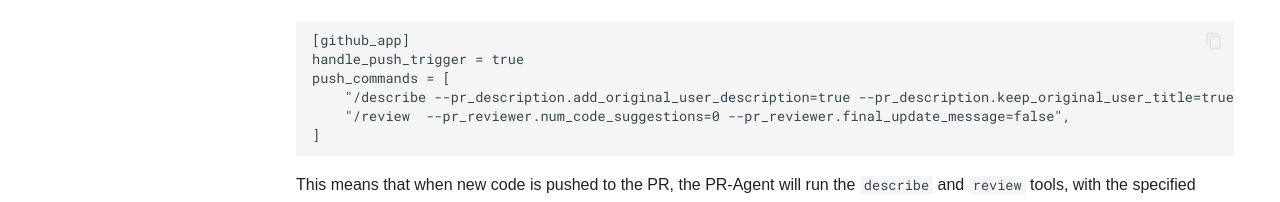
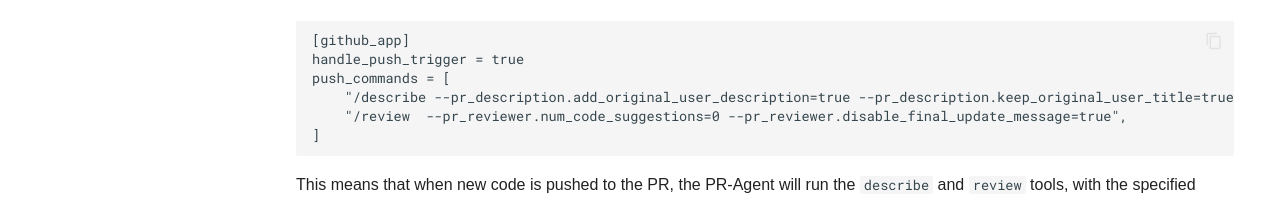
Before and after one commit to Codium-ai/pr-agent, an MkDocs documentation site: the page built from docs/docs/usage-guide/automations_and_usage.md, in a window 1280 px wide and 1400 px high, scrolled down 1564 px. Shown: the part 1186-1388 px from the top of the window. Built offline with MkDocs 1.6.1 and Material for MkDocs 9.7.7, drawn with Linux system fonts in a browser that asks for light colours; comment, search, counter and statistics services are not loaded; some of the changed text lies outside the part shown.

Commit message:
review final message

````diff
--- a/docs/docs/usage-guide/automations_and_usage.md
+++ b/docs/docs/usage-guide/automations_and_usage.md
@@ -62,7 +62,7 @@
 ```
 [github_app]
 pr_commands = [
-    "/describe --pr_description.add_original_user_description=true --pr_description.keep_original_user_title=true --pr_description.final_update_message=false",
+    "/describe --pr_description.add_original_user_description=true --pr_description.keep_original_user_title=true --pr_description.disable_final_update_message=true",
     "/review --pr_reviewer.num_code_suggestions=0",
     "/improve",
 ]
@@ -103,7 +103,7 @@
 handle_push_trigger = true
 push_commands = [
     "/describe --pr_description.add_original_user_description=true --pr_description.keep_original_user_title=true",
-    "/review  --pr_reviewer.num_code_suggestions=0 --pr_reviewer.final_update_message=false",
+    "/review  --pr_reviewer.num_code_suggestions=0 --pr_reviewer.disable_final_update_message=true",
 ]
 ```
 This means that when new code is pushed to the PR, the PR-Agent will run the `describe` and `review` tools, with the specified parameters.
````
Also changed, not shown: 2 other files.
